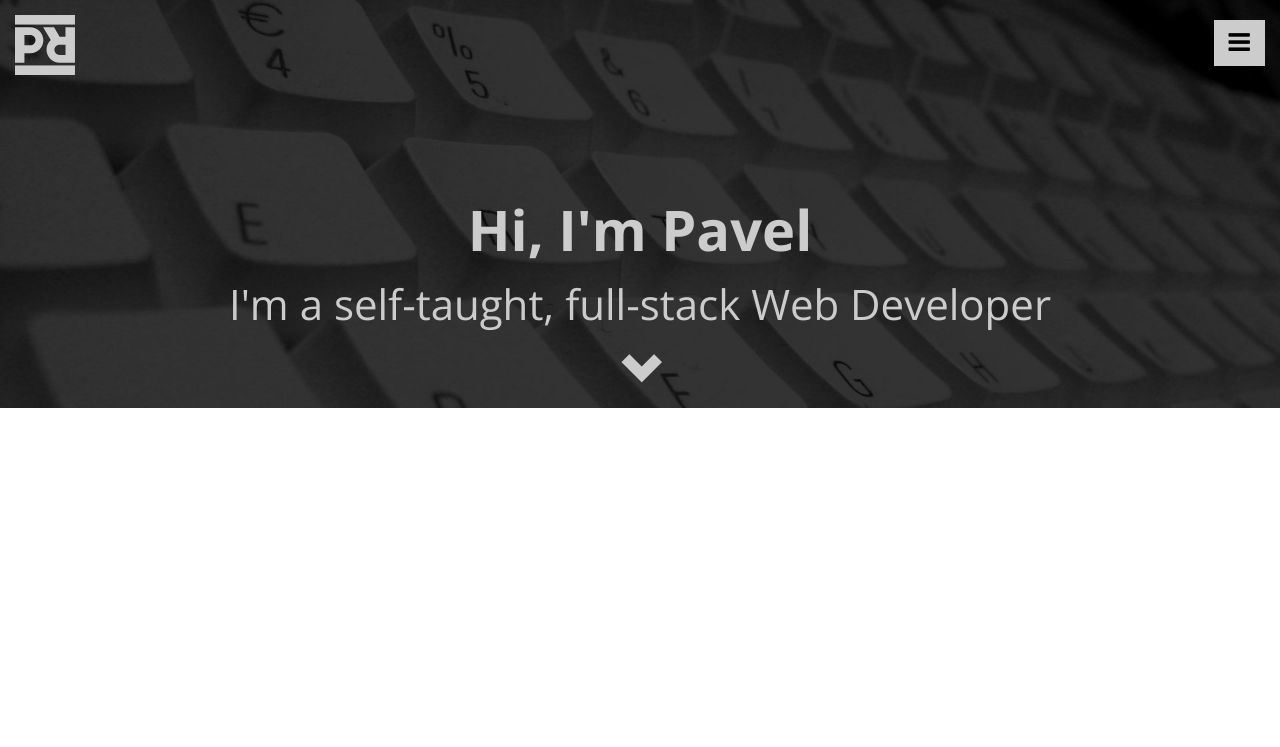
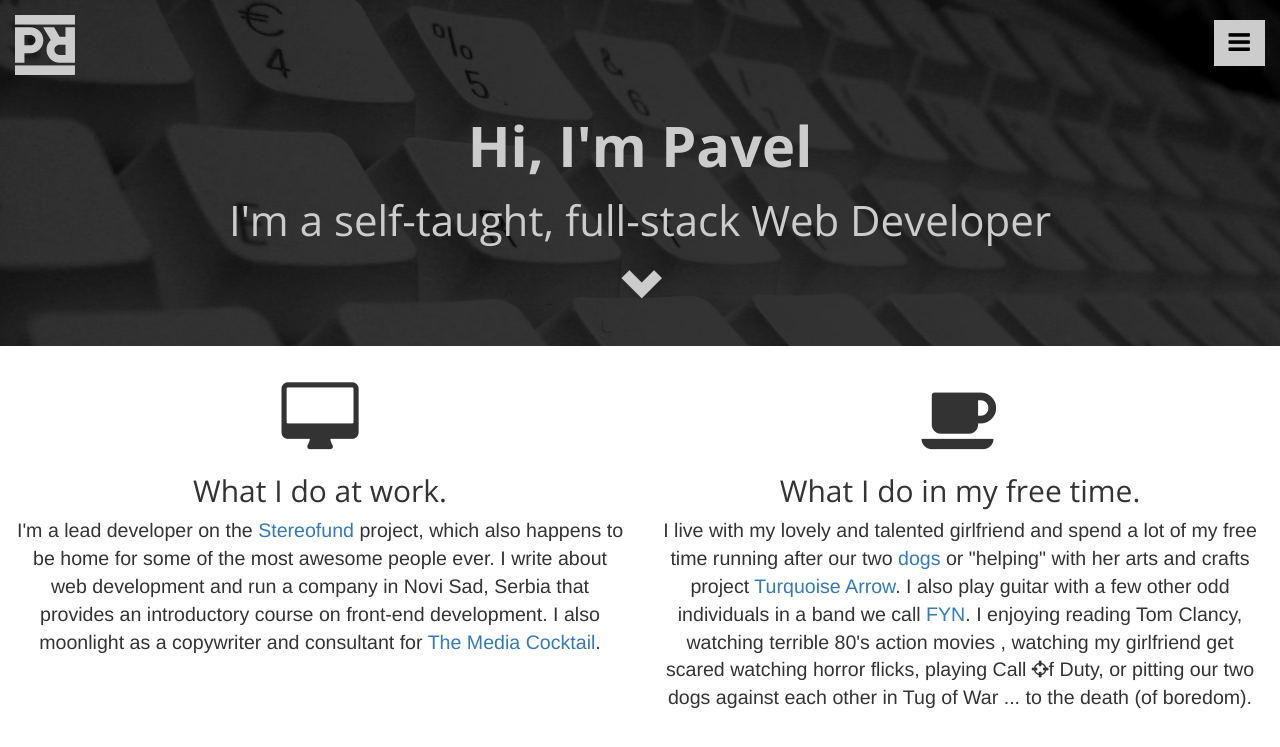
Before and after one commit to pavelrogala/pavelrogala.github.io, a Jekyll site: the page built from index.html, in a window 1280 px wide. Shown: the top 747 px of the page. Built offline with Jekyll 4.4.1, drawn with Linux system fonts in a browser that asks for light colours; nearby versions of some CDN libraries.

```diff
--- a/assets/css/main.css
+++ b/assets/css/main.css
@@ -5,17 +5,22 @@
 body {
    background: #fff;
 }
+
+.row-text {
+   padding: 1em 0;
+}
+
 .top-row{
    background-image: url('../img/keyboard.jpg');
    background-size: cover;
 }
-.cover-1{
-   padding:0 20px 30px;
-   margin: none;
+
+h1, h2, h3 {
+   font-family: 'Open Sans', sans-serif;
 }
 
-.cover-1 p{
-   color: #cccccc;
+p {
+   font-size: 1.4em;
 }
 
 h1.intro{
@@ -23,7 +28,6 @@ h1.intro{
    font-size: 4.0em;
    color: #cccccc;
    font-family: 'Open Sans', sans-serif;
-   padding-top: 1.5em;
    font-weight: 700;
 }
 
@@ -40,6 +44,12 @@ h2.intro {
    text-align: center;
    color: #ccc;
    transition: 1s;
+   margin-bottom: 0.8em;
+}
+
+h1.title-icons {
+   font-size: 72px;
+   line-height: 72px;
 }
 
 h2.intro:hover {
@@ -114,17 +124,19 @@ svg:hover .logo{
 }
 
 .overlay ul li a {
-   font-size: 54px;
+   font-family: 'Open Sans', sans-serif;
+   font-size: 48px;
    font-weight: 300;
    display: block;
-   color: #fff;
-   -webkit-transition: color 0.2s;
-   transition: color 0.2s;
+   color: #ccc;
+   -webkit-transition: color 1s;
+   transition: color 1s;
 }
 
 .overlay ul li a:hover,
 .overlay ul li a:focus {
-   color: #f0f0f0;
+   color: #41817F;
+   text-decoration: none;
 }
 
 /* Effects */
--- a/index.html
+++ b/index.html
@@ -24,4 +24,34 @@ layout: default
                 </a>
             </div>
         </div>
+        <div class="row row-text">
+            <div class="col-md-6 col-sm-12">
+                <h1 class="text-center title-icons">
+                    <i class="fa fa-desktop"></i>
+                </h1>
+                <h2 class="text-center">What I do at work.</h2>
+                <p class="text-center">
+                    I'm a lead developer on the <a href="http://stereofund.com/new" target="_blank">Stereofund</a> project, which also
+                    happens to be home for some of the most awesome people ever. I write about web development
+                    and run a company in Novi Sad, Serbia that provides an introductory course on front-end development.
+                    I also moonlight as a copywriter and consultant for <a href="http://themediacocktail.com" target="_blank"> The Media
+                    Cocktail</a>.
+                </p>
+            </div>
+            <div class="col-md-6 col-sm-12">
+                <h1 class="text-center title-icons">
+                    <i class="fa fa-coffee"></i>
+                </h1>
+                <h2 class="text-center">What I do in my free time.</h2>
+                <p class="text-center">
+                    I live with my lovely and talented girlfriend and spend a lot of my free time running after our two
+                    <a href="https://instagram.com/p/x3gNflifRs/" target="_blank">dogs</a> or "helping" with her arts and crafts project
+                    <a href="http://facebook.com/turquoisearrowofficial" target="_blank">
+                    Turquoise Arrow</a>. I also play guitar with a few other odd individuals in a band we call
+                    <a href="http:://facebook.com/offyncial" target="_blank">FYN</a>. I enjoying reading Tom Clancy,
+                    watching terrible 80's action movies , watching my girlfriend get scared watching horror flicks,
+                    playing Call <i class="fa fa-crosshairs"></i>f Duty, or pitting our two dogs against each other in Tug of War ... to the death (of boredom).
+                </p>
+            </div>
+        </div>
     </div>
```
Also changed, not shown: _includes/menu.html (deleted, +0 -47 lines), 2 other files.
